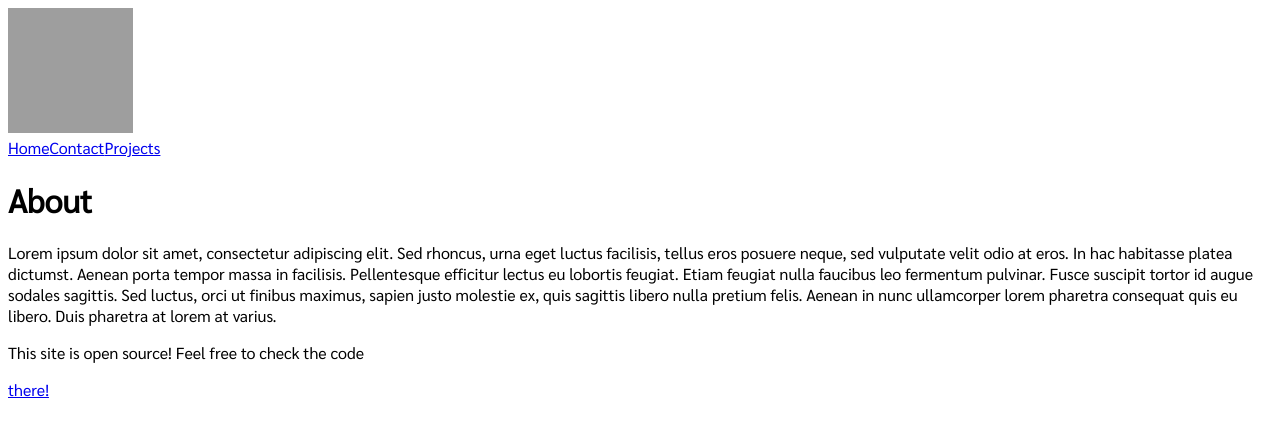
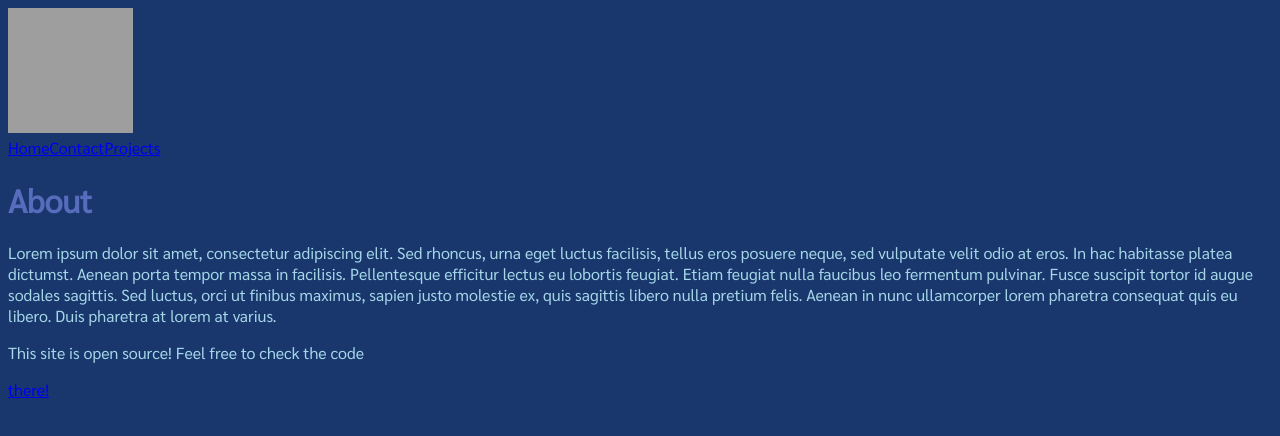
Before and after one commit to pasiastazebra/zeberpl, a Vue app in the folder zeberpl/: page / in a window 1280 px wide. Shown: the top 436 px of the page. Built offline with nearby package versions, Linux system fonts and the light colour scheme; grey boxes are pictures that could not be loaded.

Commit message:
declared color variables and global styles

```diff
--- a/zeberpl/src/App.vue
+++ b/zeberpl/src/App.vue
@@ -26,12 +26,28 @@ import { RouterLink, RouterView } from 'vue-router'
 <style lang="scss">
 @import url('https://fonts.googleapis.com/css2?family=Sarabun&display=swap');
 
+//color variables
+
+$bgprimary: #19376D;
+$bgsecondary: #0B2447;
+$title: #576CBC;
+$text: #A5D7E8;
+
 //navbar styles
 
 //global styles
 
 body {
   font-family: 'Sarabun', sans-serif;
+  background-color: $bgprimary;
+}
+
+h1, h2, h3 {
+  color: $title;
+}
+
+p {
+  color: $text;
 }
 
 </style>
```
